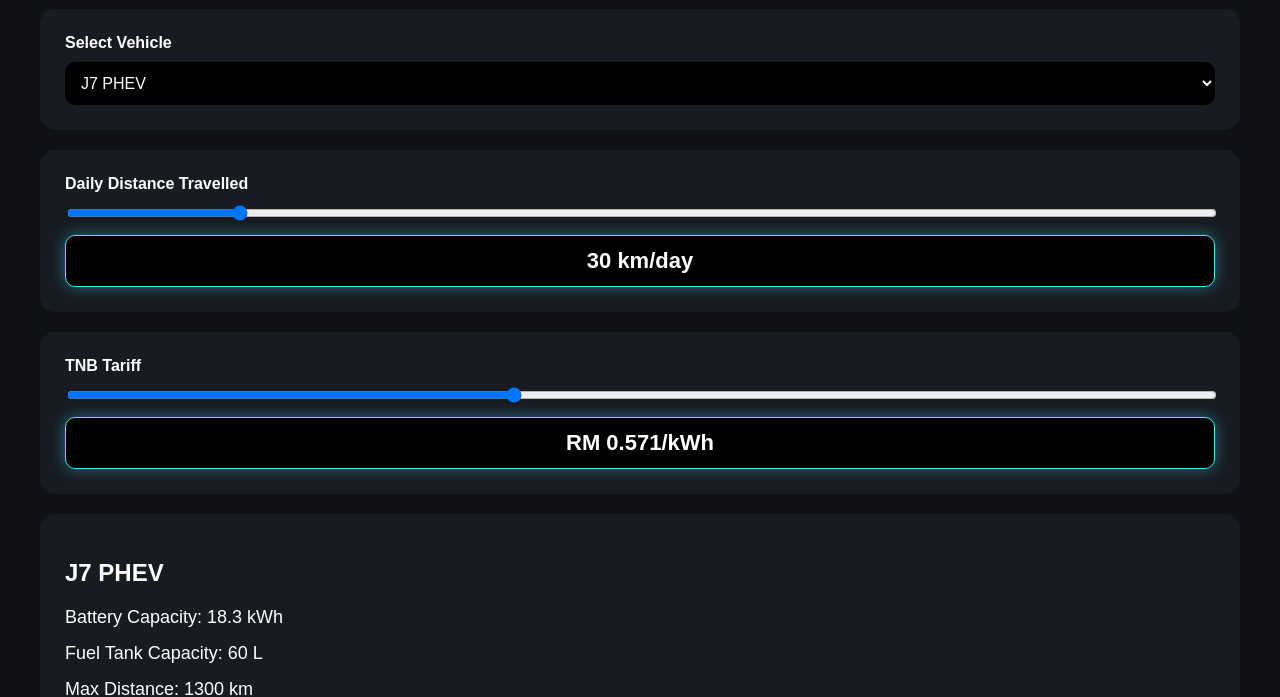
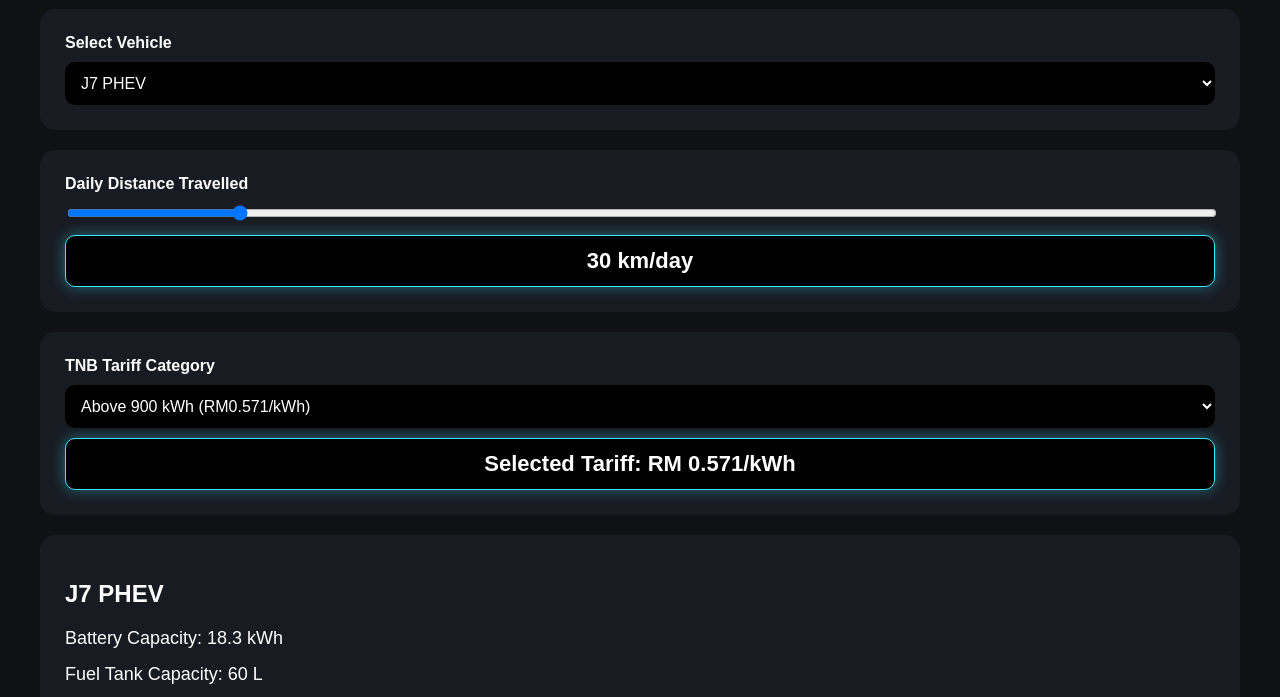
Before and after one commit to ojsalestraining/phev-calculator, a plain HTML site: page index.html in a window 1280 px wide. Shown: the part 99-796 px from the top of the page. Drawn offline with Linux system fonts and the light colour scheme.

Commit message:
Update index.html

```diff
--- a/index.html
+++ b/index.html
@@ -133,19 +133,35 @@
 <div class="card">
 
 <label>
-TNB Tariff
+TNB Tariff Category
 </label>
 
-<input
-type="range"
-id="tariff"
-min="0.30"
-max="1.00"
-step="0.001"
-value="0.571"
-oninput="calculate()">
+<select id="tariff" onchange="calculate()">
+
+<option value="0.218">
+First 200 kWh (RM0.218/kWh)
+</option>
+
+<option value="0.334">
+Next 100 kWh (201-300) (RM0.334/kWh)
+</option>
+
+<option value="0.516">
+Next 300 kWh (301-600) (RM0.516/kWh)
+</option>
+
+<option value="0.546">
+Next 300 kWh (601-900) (RM0.546/kWh)
+</option>
+
+<option value="0.571" selected>
+Above 900 kWh (RM0.571/kWh)
+</option>
+
+</select>
 
 <div class="value-box">
+Selected Tariff:
 RM <span id="tariffValue">0.571</span>/kWh
 </div>
 
```
